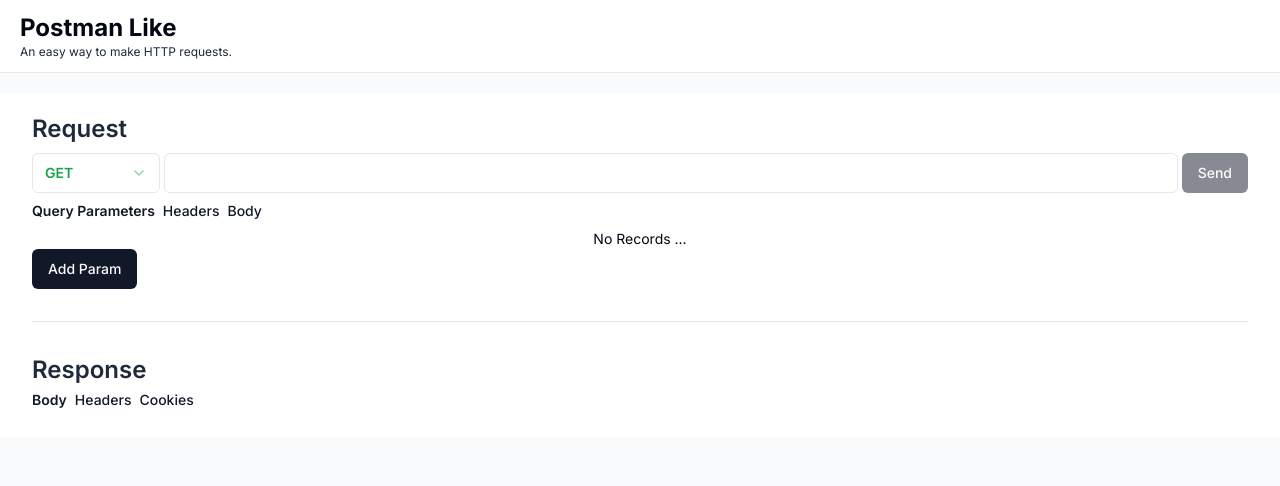
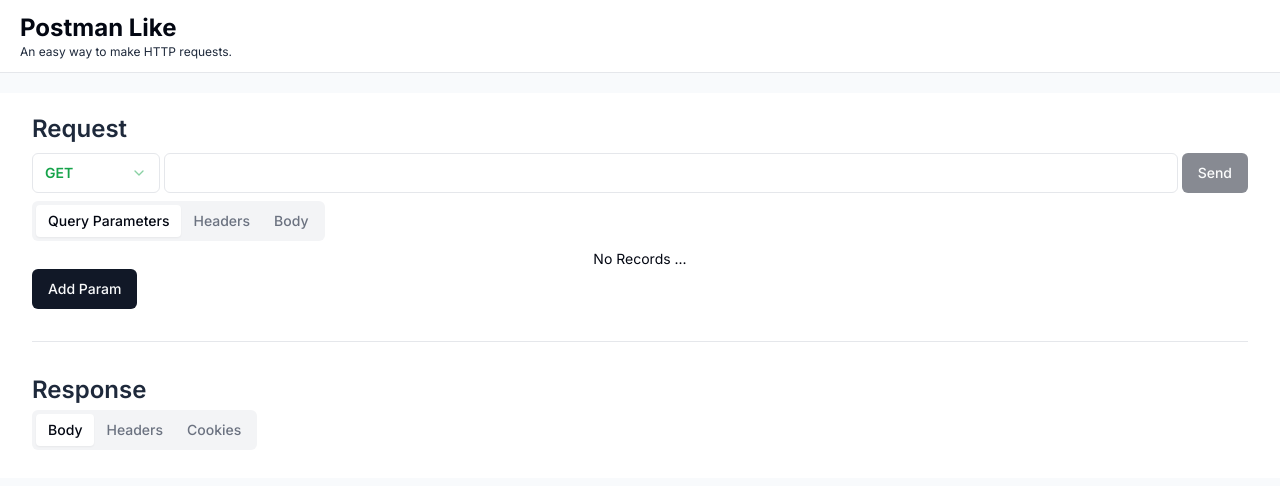
Before and after one commit to alexboisseau/postboy, a Next.js app: page / in a window 1280 px wide. Shown: the top 486 px of the page. Built offline with nearby package versions, Linux system fonts and the light colour scheme.

Commit message:
refactor(tabs-views): remove TabsViews component and use tabs from shadcn/ui lib instead

```diff
--- a/components/RequestResponse/Request/AdvancedConfiguration/AdvancedConfiguration.tsx
+++ b/components/RequestResponse/Request/AdvancedConfiguration/AdvancedConfiguration.tsx
@@ -1,25 +1,25 @@
 import QueryParametersConfiguration from "./QueryParametersConfiguration";
 import HeadersConfiguration from "./HeadersConfiguration";
 import BodyConfiguration from "./BodyConfiguration/BodyConfiguration";
-import TabsViews from "@/components/shared/TabsViews";
+import { Tabs, TabsContent, TabsList, TabsTrigger } from "@/components/ui/tabs";
 
 export default function AdvancedConfiguration() {
   return (
-    <TabsViews
-      tabs={[
-        {
-          title: "Query Parameters",
-          view: <QueryParametersConfiguration />,
-        },
-        {
-          title: "Headers",
-          view: <HeadersConfiguration />,
-        },
-        {
-          title: "Body",
-          view: <BodyConfiguration />,
-        },
-      ]}
-    />
+    <Tabs defaultValue="query-parameters">
+      <TabsList>
+        <TabsTrigger value="query-parameters">Query Parameters</TabsTrigger>
+        <TabsTrigger value="headers">Headers</TabsTrigger>
+        <TabsTrigger value="body">Body</TabsTrigger>
+      </TabsList>
+      <TabsContent value="query-parameters">
+        <QueryParametersConfiguration />
+      </TabsContent>
+      <TabsContent value="headers">
+        <HeadersConfiguration />
+      </TabsContent>
+      <TabsContent value="body">
+        <BodyConfiguration />
+      </TabsContent>
+    </Tabs>
   );
 }
--- a/components/RequestResponse/Response/Response.tsx
+++ b/components/RequestResponse/Response/Response.tsx
@@ -5,7 +5,7 @@ import ResponseError from "./ResponseError";
 import KeyValueTable from "./KeyValueTable";
 import CookiesTable from "./CookiesTable";
 import Body from "./Body";
-import TabsViews from "@/components/shared/TabsViews";
+import { Tabs, TabsContent, TabsList, TabsTrigger } from "@/components/ui/tabs";
 
 export default function Response() {
   const {
@@ -15,26 +15,26 @@ export default function Response() {
   return (
     <div className="flex flex-col gap-1">
       <ResponseHeader />
-      <TabsViews
-        tabs={[
-          {
-            title: "Body",
-            view: response.value !== null && <Body />,
-          },
-          {
-            title: "Headers",
-            view: response.value !== null && (
-              <KeyValueTable data={response.value.headers} />
-            ),
-          },
-          {
-            title: "Cookies",
-            view: response.value !== null && (
-              <CookiesTable cookies={response.value.cookies} />
-            ),
-          },
-        ]}
-      />
+      <Tabs defaultValue="body">
+        <TabsList>
+          <TabsTrigger value="body">Body</TabsTrigger>
+          <TabsTrigger value="headers">Headers</TabsTrigger>
+          <TabsTrigger value="cookies">Cookies</TabsTrigger>
+        </TabsList>
+        <TabsContent value="body">
+          {response.value !== null && <Body />}
+        </TabsContent>
+        <TabsContent value="headers">
+          {response.value !== null && (
+            <KeyValueTable data={response.value.headers} />
+          )}
+        </TabsContent>
+        <TabsContent value="headers">
+          {response.value !== null && (
+            <CookiesTable cookies={response.value.cookies} />
+          )}
+        </TabsContent>
+      </Tabs>
       {response.error && <ResponseError />}
     </div>
   );
--- a/components/shared/TabsViews.tsx
+++ /dev/null
@@ -1,37 +0,0 @@
-import { useState } from "react";
-import { Button } from "../ui/button";
-
-type TabsViewsProps<> = {
-  tabs: Array<{
-    title: string;
-    view: React.ReactNode;
-  }>;
-};
-
-export default function TabsViews({ tabs }: TabsViewsProps) {
-  const [selectedTabIndex, setSelectedTabIndex] = useState<number>(0);
-
-  const handleClick = (index: number) => {
-    setSelectedTabIndex(index);
-  };
-
-  return (
-    <div>
-      <div className="flex gap-2 mb-2">
-        {tabs.map((tab, index) => (
-          <Button
-            className={`text-sm p-0 h-fit ${selectedTabIndex === index && "font-semibold"}`}
-            variant="link"
-            key={index}
-            onClick={() => {
-              handleClick(index);
-            }}
-          >
-            {tab.title}
-          </Button>
-        ))}
-      </div>
-      {tabs[selectedTabIndex] !== undefined && tabs[selectedTabIndex].view}
-    </div>
-  );
-}
--- /dev/null
+++ b/components/ui/tabs.tsx
@@ -0,0 +1,55 @@
+"use client";
+
+import * as React from "react";
+import * as TabsPrimitive from "@radix-ui/react-tabs";
+
+import { cn } from "@/libs/tailwindcss/cn";
+
+const Tabs = TabsPrimitive.Root;
+
+const TabsList = React.forwardRef<
+  React.ElementRef<typeof TabsPrimitive.List>,
+  React.ComponentPropsWithoutRef<typeof TabsPrimitive.List>
+>(({ className, ...props }, ref) => (
+  <TabsPrimitive.List
+    ref={ref}
+    className={cn(
+      "inline-flex h-10 items-center justify-center rounded-md bg-muted p-1 text-muted-foreground",
+      className
+    )}
+    {...props}
+  />
+));
+TabsList.displayName = TabsPrimitive.List.displayName;
+
+const TabsTrigger = React.forwardRef<
+  React.ElementRef<typeof TabsPrimitive.Trigger>,
+  React.ComponentPropsWithoutRef<typeof TabsPrimitive.Trigger>
+>(({ className, ...props }, ref) => (
+  <TabsPrimitive.Trigger
+    ref={ref}
+    className={cn(
+      "inline-flex items-center justify-center whitespace-nowrap rounded-sm px-3 py-1.5 text-sm font-medium ring-offset-background transition-all focus-visible:outline-none focus-visible:ring-2 focus-visible:ring-ring focus-visible:ring-offset-2 disabled:pointer-events-none disabled:opacity-50 data-[state=active]:bg-background data-[state=active]:text-foreground data-[state=active]:shadow-sm",
+      className
+    )}
+    {...props}
+  />
+));
+TabsTrigger.displayName = TabsPrimitive.Trigger.displayName;
+
+const TabsContent = React.forwardRef<
+  React.ElementRef<typeof TabsPrimitive.Content>,
+  React.ComponentPropsWithoutRef<typeof TabsPrimitive.Content>
+>(({ className, ...props }, ref) => (
+  <TabsPrimitive.Content
+    ref={ref}
+    className={cn(
+      "mt-2 ring-offset-background focus-visible:outline-none focus-visible:ring-2 focus-visible:ring-ring focus-visible:ring-offset-2",
+      className
+    )}
+    {...props}
+  />
+));
+TabsContent.displayName = TabsPrimitive.Content.displayName;
+
+export { Tabs, TabsList, TabsTrigger, TabsContent };
--- a/package.json
+++ b/package.json
@@ -18,6 +18,7 @@
     "@radix-ui/react-select": "^2.0.0",
     "@radix-ui/react-separator": "^1.0.3",
     "@radix-ui/react-slot": "^1.0.2",
+    "@radix-ui/react-tabs": "^1.0.4",
     "@uiw/codemirror-theme-github": "^4.21.22",
     "@uiw/react-codemirror": "^4.21.22",
     "class-variance-authority": "^0.7.0",
```
Also changed, not shown: components.json, 1 other file (tests, documents, lock files or other folders).
